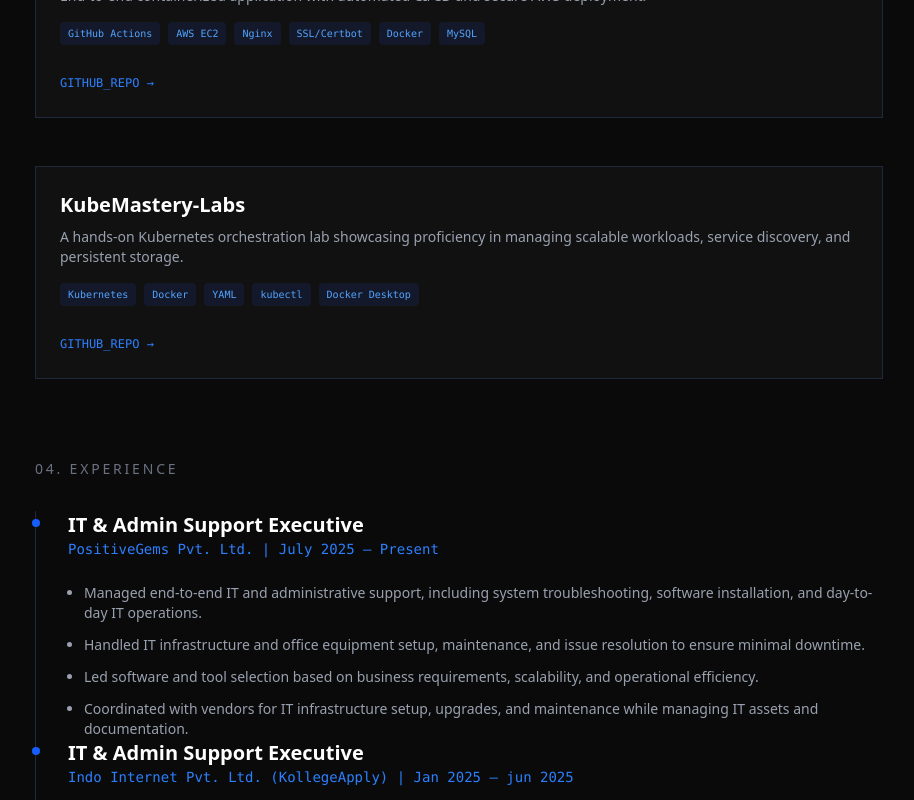
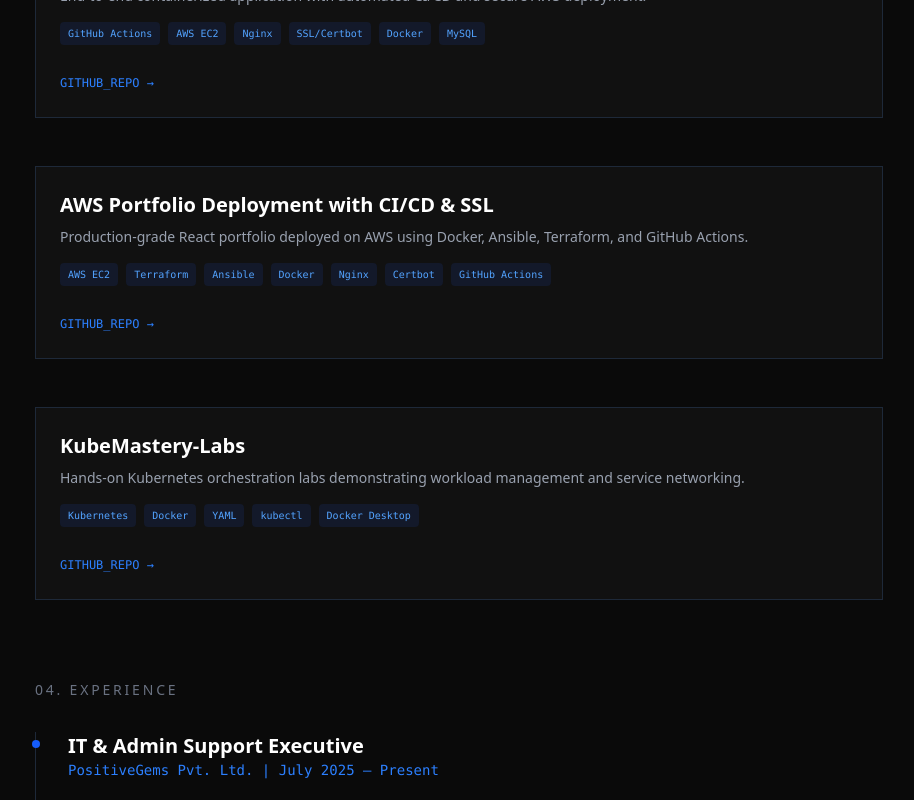
Before and after one commit to heyrohhh/rohitneelmishraportfolio, a React (Vite) app in the folder frontendRohit/: page / in a window 1280 px wide. Shown: the part 1362-2162 px from the top of the page, without its empty margins (181-1095 px from the left). Built offline with nearby package versions, Linux system fonts and the light colour scheme.

Commit message:
Project: Portfolio - Updated Projects

```diff
--- a/frontendRohit/src/components/Projects.jsx
+++ b/frontendRohit/src/components/Projects.jsx
@@ -4,23 +4,45 @@
       title: "CloudBook-Orchestrator: Full-Cycle DevOps",
       desc: "End-to-end containerized application with automated CI/CD and secure AWS deployment.",
       tools: ["GitHub Actions", "AWS EC2", "Nginx", "SSL/Certbot", "Docker", "MySQL"],
-  link: "https://github.com/heyrohhh/awsBms",
+      link: "https://github.com/heyrohhh/CloudBook-Orchestrator.git",
       details: [
         "Built automated CI/CD pipelines in GitHub Actions for zero-downtime deployment.",
-    "Deployed on AWS EC2 using a reverse proxy (Nginx) and secured via Let's Encrypt (SSL).",
-    "Provisioned cloud infrastructure with focus on security group rules and network isolation.",
-    "Managed production database persistence using Docker Volumes."
+        "Deployed on AWS EC2 using Nginx and secured with Let's Encrypt SSL.",
+        "Provisioned infrastructure with controlled security group access.",
+        "Managed persistent database storage using Docker volumes."
+      ]
+    },
+    {
+      title: "AWS Portfolio Deployment with CI/CD & SSL",
+      desc: "Production-grade React portfolio deployed on AWS using Docker, Ansible, Terraform, and GitHub Actions.",
+      tools: [
+        "AWS EC2",
+        "Terraform",
+        "Ansible",
+        "Docker",
+        "Nginx",
+        "Certbot",
+        "GitHub Actions"
+      ],
+      link: "https://github.com/heyrohhh/rohitneelmishraportfolio.git",
+      details: [
+        "Provisioned AWS EC2 and security groups using Terraform.",
+        "Built a multi-stage Docker image to serve a React application via Nginx.",
+        "Designed CI/CD pipeline with GitHub Actions to build and deploy images automatically.",
+        "Implemented two-phase HTTP → HTTPS SSL bootstrapping using Certbot webroot validation.",
+        "Separated build-time and runtime concerns by managing Nginx configuration via Ansible.",
+        "Resolved real-world deployment issues including Docker port conflicts and SSL sequencing failures."
       ]
     },
     {
       title: "KubeMastery-Labs",
-  desc: "A hands-on Kubernetes orchestration lab showcasing proficiency in managing scalable workloads, service discovery, and persistent storage.",
+      desc: "Hands-on Kubernetes orchestration labs demonstrating workload management and service networking.",
       tools: ["Kubernetes", "Docker", "YAML", "kubectl", "Docker Desktop"],
       link: "https://github.com/heyrohhh/KubeMastery-Labs.git",
       details: [
-    "Architected multi-service deployments with automated self-healing capabilities.",
-    "Configured ConfigMaps and Secrets to manage environment-specific variables securely.",
-    "Implemented NodePort and ClusterIP services for optimized internal load balancing."
+        "Designed multi-pod deployments with self-healing behavior.",
+        "Used ConfigMaps and Secrets for environment-specific configuration.",
+        "Implemented NodePort and ClusterIP services for traffic routing."
       ]
     }
   ];
```
Also changed, not shown: 1 other file (tests, documents, lock files or other folders). Lines whose indentation alone changed are shown as unchanged.
